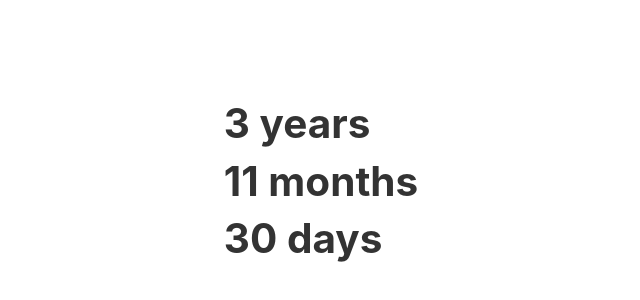
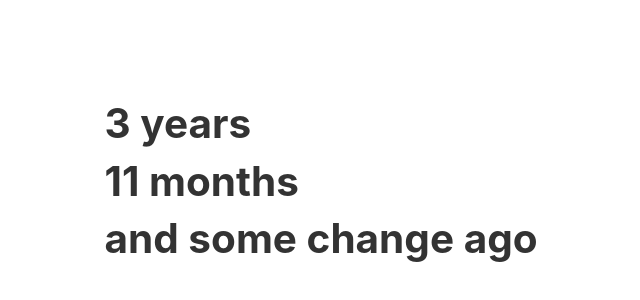
Before and after one commit to davidharting/When-did-Arnie-fall-through-the-portal, a Gatsby site: page / in a window 1280 px wide. Shown: the part 192-492 px from the top of the page, without its empty margins (332-972 px from the left). Built offline with nearby package versions, Linux system fonts and the light colour scheme; Gatsby itself is replaced by a stand-in of ours.

Commit message:
eh this is kind of better

```diff
--- a/package.json
+++ b/package.json
@@ -19,6 +19,7 @@
     "react-helmet": "^5.2.0"
   },
   "devDependencies": {
+    "eslint": "^5.14.1",
     "prettier": "^1.16.4"
   },
   "keywords": [
--- a/src/pages/index.js
+++ b/src/pages/index.js
@@ -8,13 +8,43 @@ import "./index.css"
 // A "couple of days ago" from the first episode, which was Dec 9 2017
 const IT_HAPPENED = dayjs("2015-03-07")
 
-function howLong() {
+function Year({ number }) {
+  return (
+    <li>
+      <h1>{`${number} ${pluralize(number, "year")}`}</h1>
+    </li>
+  )
+}
+
+function HowLong() {
   const today = dayjs()
   const years = today.diff(IT_HAPPENED, "years")
   const months = today.diff(IT_HAPPENED, "months") - years * 12
-  const days = today.diff(IT_HAPPENED, "days") - (years * 365 + months * 30)
+  const monthsDecimal = today.diff(IT_HAPPENED, "months", true) - years * 12
+  const leftover = monthsDecimal - months
 
-  return [years, months, days]
+  if (leftover <= 0.9) {
+    return (
+      <React.Fragment>
+        <Year number={years} />
+        <li>
+          <h1>{`${months} ${pluralize(months, "month")}`}</h1>
+        </li>
+        <li>
+          <h1>and some change ago</h1>
+        </li>
+      </React.Fragment>
+    )
+  }
+
+  return (
+    <React.Fragment>
+      <Year number={years} />
+      <li>
+        <h1>{`and ${months + 1} ${pluralize(months + 1, "month")} ago`}</h1>
+      </li>
+    </React.Fragment>
+  )
 }
 
 /**
@@ -28,20 +58,11 @@ function pluralize(quantity, noun) {
 }
 
 function IndexPage() {
-  const [years, months, days] = howLong()
   return (
     <Layout>
       <SEO title="Home" keywords={[`gatsby`, `application`, `react`]} />
       <ul>
-        <li>
-          <h1>{`${years} ${pluralize(years, "year")}`}</h1>
-        </li>
-        <li>
-          <h1>{`${months} ${pluralize(months, "month")}`}</h1>
-        </li>
-        <li>
-          <h1>{`${days} ${pluralize(days, "day")}`}</h1>
-        </li>
+        <HowLong />
       </ul>
     </Layout>
   )
```
Also changed, not shown: 2 other files.
